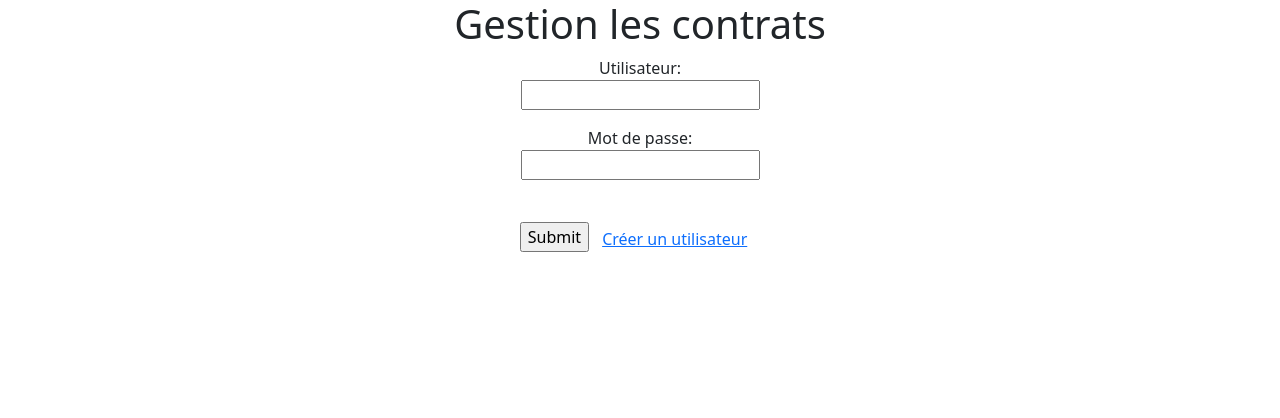
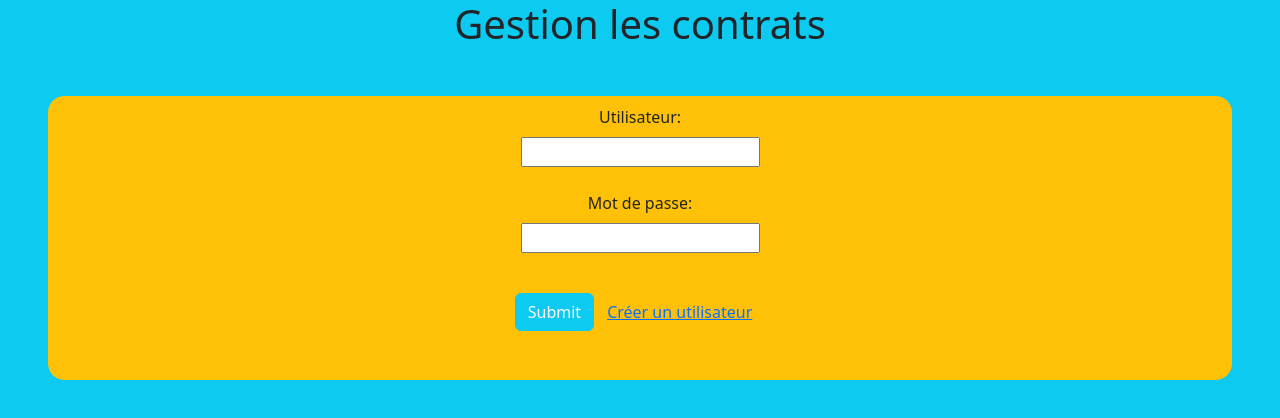
Before and after one commit to yanzhou87/gestionContrat_JavaAngular, an Angular app in the folder angular-contrats/: page / in a window 1280 px wide. Shown: the top 418 px of the page. Built offline with nearby package versions, Linux system fonts and the light colour scheme.

Commit message:
ajouter style

```diff
--- a/angular-contrats/src/app/login/login.component.html
+++ b/angular-contrats/src/app/login/login.component.html
@@ -1,18 +1,19 @@
-<div class="text-center">
+<div class="text-center bg-info vh-100">
   <h1>Gestion les contrats</h1>
-  <form class="was-validated">
+  <form class="was-validated m-5 border border-warning bg-warning rounded-4">
     <div class="custom-control mb-3">
-      <label class="custom-control-label" for="customControlValidationNom" for="username">Utilisateur:</label><br>
+      <label class="custom-control-label m-2" for="customControlValidationNom" for="username">Utilisateur:</label><br>
       <input class="custom-control-input" id="customControlValidationNom" required type="text" id="username" name="username" [(ngModel)]="nom"><br>
       <div class="text-danger" *ngIf="erreurPourNom">Nom d'utiliateur n'existe pas</div>
     </div>
     <div class="was-validated mb-3">
-      <label class="custom-control-label" for="customControlValidationMotDePasse" for="motdepasse">Mot de passe:</label><br>
+      <label class="custom-control-label m-2" for="customControlValidationMotDePasse" for="motdepasse">Mot de passe:</label><br>
       <input class="custom-control-input" id="customControlValidationMotDePasse" required type="text" id="motdepasse" name="motdepasse" [(ngModel)]="motDePasse"><br><br>
       <div class="text-danger" *ngIf="erreurPourMotDePasse">Mot de passe invalide</div>
     </div>
 
-    <input type="submit" value="Submit" (click)="getUtilisateur()"><a routerLink="/creerutilisateur" class="btn btn-link">Créer un utilisateur</a>
+    <input class="btn btn-info text-light mb-5" type="submit" value="Submit" (click)="getUtilisateur()">
+    <a routerLink="/creerutilisateur" class="btn btn-link mb-5">Créer un utilisateur</a>
   </form>
   <p class="text-success" *ngIf="isLogin">login</p>
 </div>
```
